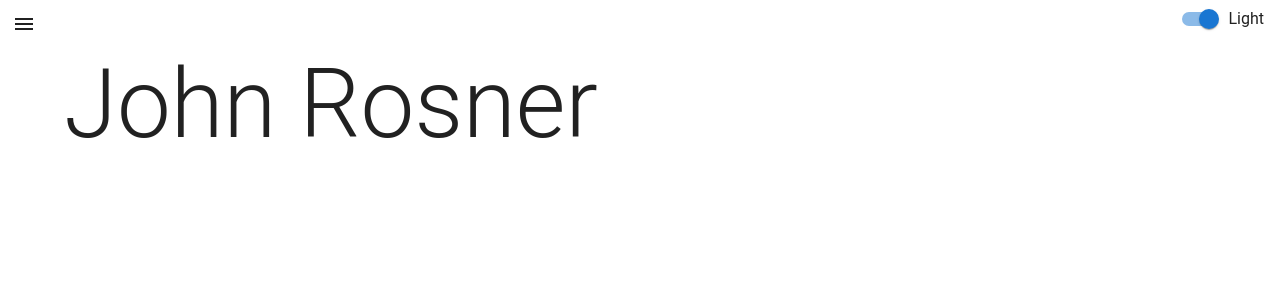
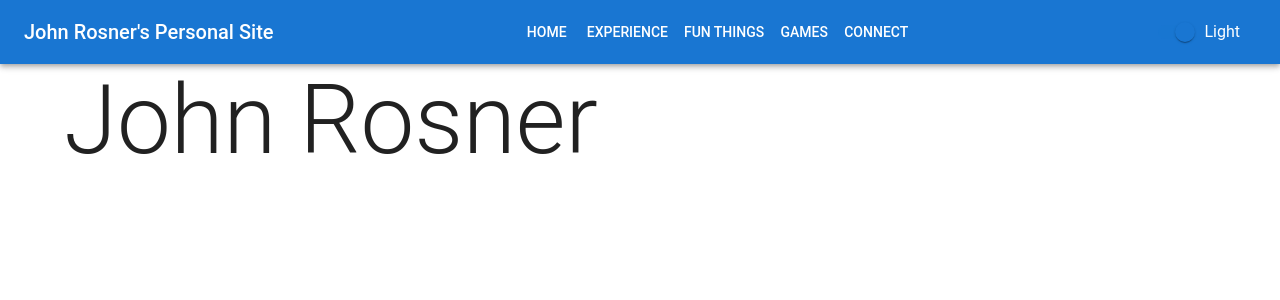
Before and after one commit to JohnRosner/JohnRosner.github.io, a React (Create React App) app: page / in a window 1280 px wide. Shown: the top 300 px of the page. Built offline with nearby package versions, Linux system fonts and the light colour scheme.

Commit message:
Changed menu to use menu bar instead of left drawer

```diff
--- a/src/common/Menu.jsx
+++ b/src/common/Menu.jsx
@@ -1,89 +1,37 @@
 import React from 'react';
 
-import { Grid, IconButton, Divider, Drawer, FormControlLabel, List, ListItem, ListItemButton, ListItemText, Switch, styled } from "@mui/material"
+import { FormControlLabel, Switch, AppBar, Toolbar, Typography, Button } from "@mui/material"
 
-import MenuIcon from '@mui/icons-material/Menu';
-import ChevronLeftIcon from '@mui/icons-material/ChevronLeft';
 import { useNavigate } from 'react-router-dom';
-
-const drawerWidth = 240;
-
-const DrawerHeader = styled('div')(() => ({
-    display: 'flex',
-    alignItems: 'center',
-    justifyContent: 'flex-end',
-}));
+import { Box } from '@mui/system';
 
 export const Menu = (props) => {
-    const [open, setOpen] = React.useState(false);
     let navigate = useNavigate();
 
-    const handleMenuOpen = () => {
-        setOpen(true);
-    };
-
-    const handleMenuClose = () => {
-        setOpen(false);
-    };
-
     return (
-        <>
-            <DrawerHeader>
-                <Grid container direction={'row'} alignItems='flex-start' justifyContent={'space-between'}>
-                    <IconButton
-                        color="inherit"
-                        aria-label="open drawer"
-                        onClick={handleMenuOpen}
-                        size='large'
-                        sx={{ mr: 2, ...(open && { display: 'none' }) }}
-                    >
-                        <MenuIcon />
-                    </IconButton>
-                    <FormControlLabel label={props.darkMode ? 'Dark' : 'Light'} control={<Switch onChange={() => props.setDarkMode(!props.darkMode)} defaultChecked />} labelPlacement='end' />
-                </Grid>
-            </DrawerHeader>
-            <Drawer
-                sx={{
-                    width: drawerWidth,
-                    flexShrink: 0,
-                    '& .MuiDrawer-paper': {
-                        width: drawerWidth,
-                        boxSizing: 'border-box',
-                    },
-                }}
-                variant="persistent"
-                anchor="left"
-                BackdropProps={{ invisible: true }}
-                open={open}
-            >
-                <DrawerHeader>
-                    <IconButton onClick={handleMenuClose} size='large'>
-                        <ChevronLeftIcon />
-                    </IconButton>
-                </DrawerHeader>
-                <List>
-                    <Divider />
-                    {props.pages.map((page) => (
-                        <>
-                            <ListItem key={page.id} disablePadding>
-                                <ListItemButton onClick={() => {
-                                    navigate(`/${page.id}`);
-                                    handleMenuClose();
-                                }}>
-                                    <ListItemText primary={page.label} />
-                                </ListItemButton>
-                            </ListItem>
-                            <Divider />
-                        </>
-                    ))}
-                    <ListItem key='Connect' disablePadding>
-                        <ListItemButton onClick={() => window.open('https://www.linkedin.com/in/john-rosner/')}>
-                            <ListItemText primary='Connect' />
-                        </ListItemButton>
-                    </ListItem>
-                    <Divider />
-                </List>
-            </Drawer>
-        </>
-    )
+        <Box sx={{ flexGrow: 1 }}>
+            <AppBar position="static">
+                <Toolbar>
+                    <Typography variant="h6" component="div" sx={{ flexGrow: 1 }}>
+                        John Rosner's Personal Site
+                    </Typography>
+                    <Box sx={{ flexGrow: 1, display: { xs: 'none', md: 'flex' } }}>
+                        {props.pages.map((page) => (
+                            <Button key={page.id} onClick={() => navigate(`/${page.id}`)} color={'inherit'}>
+                                {page.label}
+                            </Button>
+                        ))}
+                        <Button key={'connect'} onClick={() => window.open('https://www.linkedin.com/in/john-rosner/')} color={'inherit'}>
+                            Connect
+                        </Button>
+                    </Box>
+                    <FormControlLabel
+                        label={props.darkMode ? 'Dark' : 'Light'}
+                        control={<Switch onChange={() => props.setDarkMode(!props.darkMode)} defaultChecked />}
+                        labelPlacement='end'
+                    />
+                </Toolbar>
+            </AppBar>
+        </Box>
+    );
 }
```
